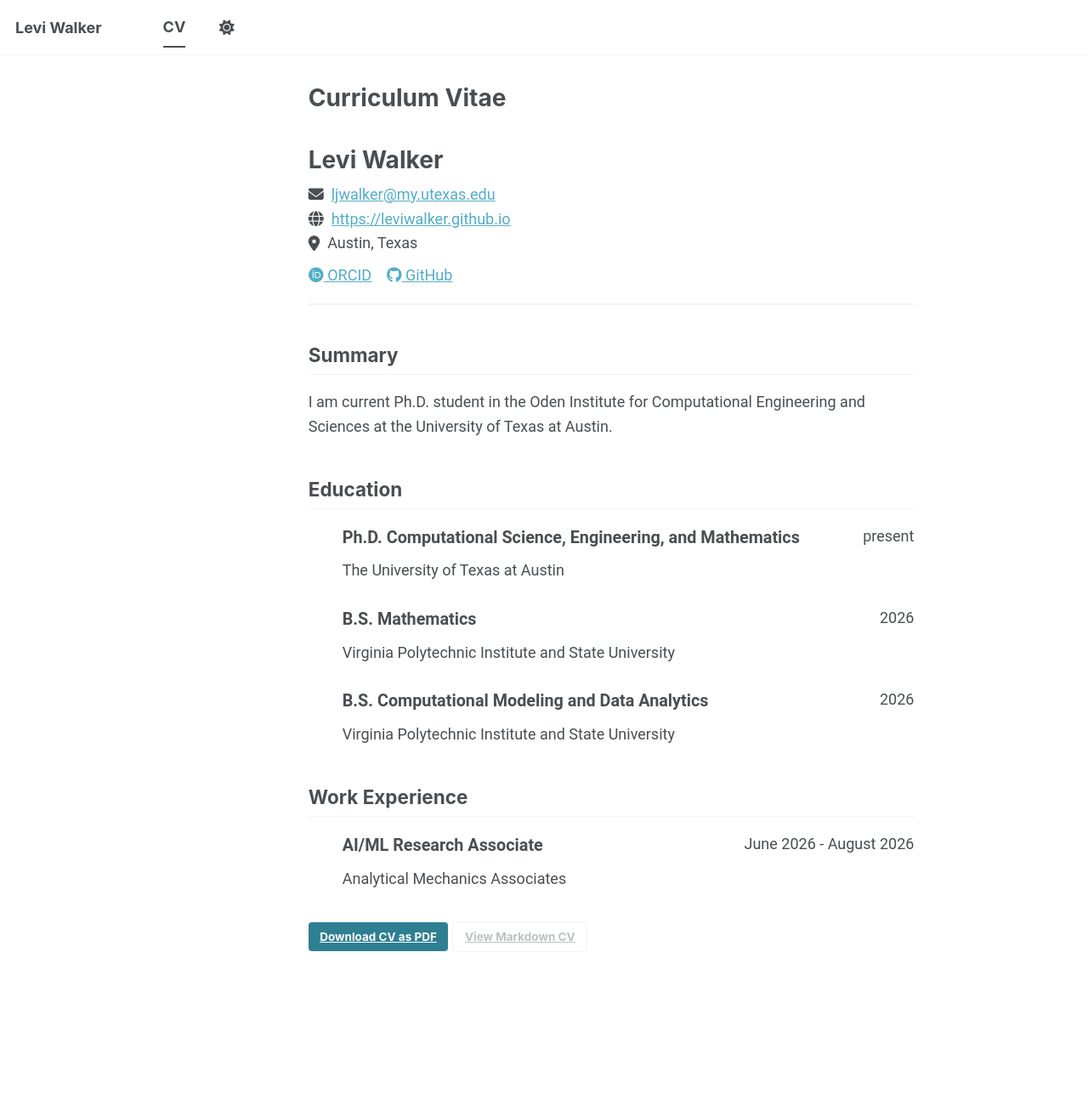
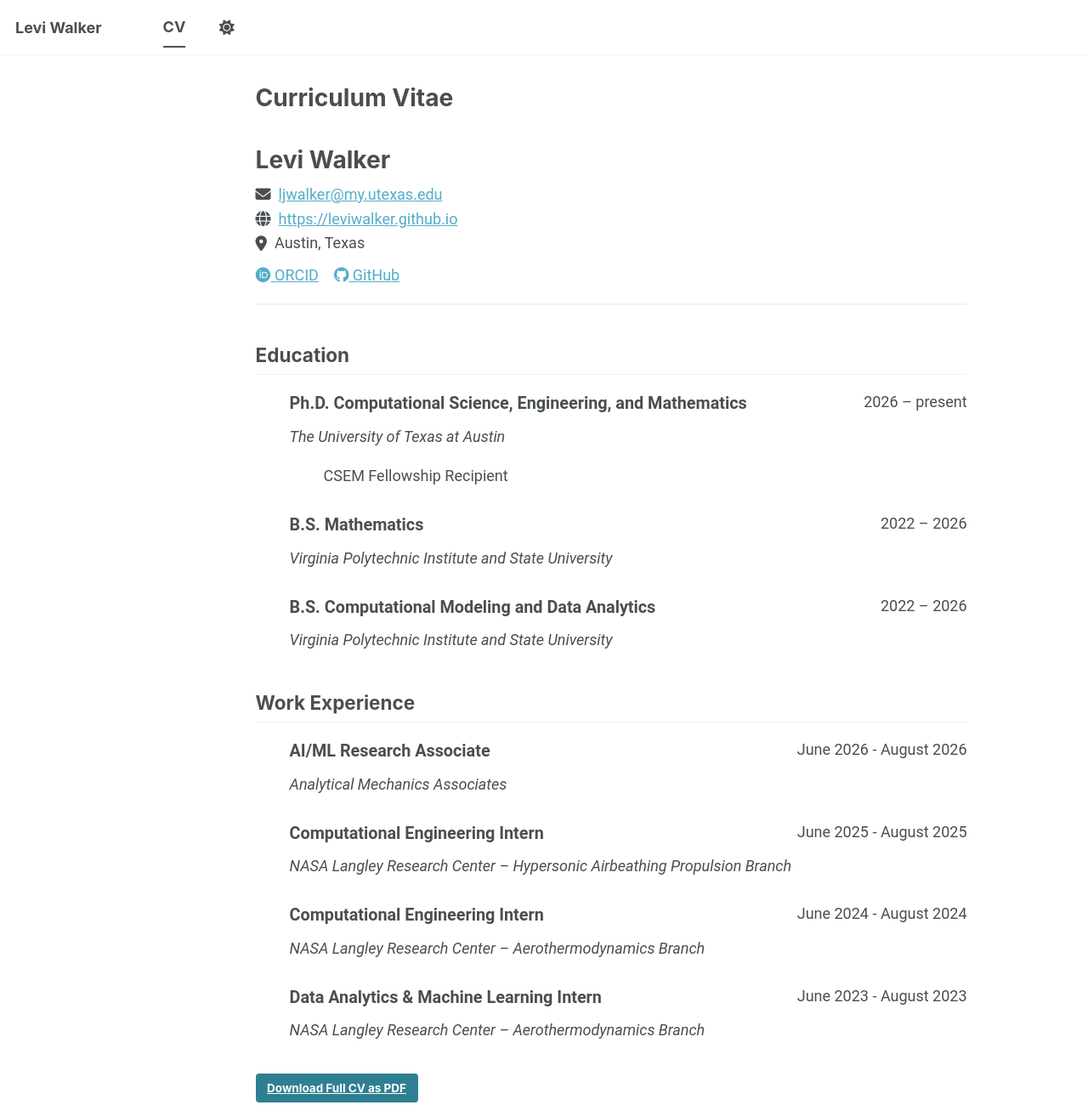
Before and after one commit to LeviWalker/leviwalker.github.io, a Jekyll site: the page built from _pages/cv-json.md, in a window 1280 px wide and 1300 px high. Shown: the whole window at 85% size. Built offline with Jekyll 4.4.1, drawn with Linux system fonts in a browser that asks for light colours; a script bundle is joined from its source files by our own code; library files that are not in the unit come from our copies.

Commit message:
fix some typos and bump up some text

```diff
--- a/_data/cv.json
+++ b/_data/cv.json
@@ -4,7 +4,7 @@
     "#phone": "",
     "website": "https://leviwalker.github.io",
     "email": "ljwalker@my.utexas.edu",
-    "summary": "I am current Ph.D. student in the Oden Institute for Computational Engineering and Sciences at the University of Texas at Austin.",
+    "#summary": "I am a current Ph.D. student in the Oden Institute for Computational Engineering and Sciences at the University of Texas at Austin.",
     "location": {
       "address": "",
       "postalCode": "",
@@ -34,23 +34,52 @@
       "endDate": "August 2026",
       "#summary": "summary",
       "#highlights": ["hi", "hi 2"]
+    },
+    {
+      "company": "NASA Langley Research Center &ndash; Hypersonic Airbeathing Propulsion Branch",
+      "position": "Computational Engineering Intern",
+      "#website": "nasa.gov",
+      "startDate": "June 2025",
+      "endDate": "August 2025",
+      "#summary": "summary",
+      "#highlights": ["hi", "hi 2"]
+    },
+
+    {
+      "company": "NASA Langley Research Center &ndash; Aerothermodynamics Branch",
+      "position": "Computational Engineering Intern",
+      "#website": "nasa.gov",
+      "startDate": "June 2024",
+      "endDate": "August 2024",
+      "#summary": "summary",
+      "#highlights": ["hi", "hi 2"]
+    },
+    {
+      "company": "NASA Langley Research Center &ndash; Aerothermodynamics Branch",
+      "position": "Data Analytics &amp; Machine Learning Intern",
+      "website": "nasa.gov",
+      "startDate": "June 2023",
+      "endDate": "August 2023",
+      "#summary": "summary",
+      "#highlights": ["hi", "hi 2"]
     }
   ],
   "education": [
     {
       "institution": "The University of Texas at Austin",
       "area": "Ph.D. Computational Science, Engineering, and Mathematics",
-      "studyType": "phd hi ",
+      "studyType": "",
       "startDate": "2026",
-      "endDate": "present",
+      "#endDate": "present",
       "gpa": null,
-      "courses": []
+      "courses": [],
+      "summary": "CSEM Fellowship Recipient"
     },
     {
       "institution": "Virginia Polytechnic Institute and State University",
       "area": "B.S. Mathematics",
       "studyType": "",
-      "startDate": "",
+      "startDate": "2022",
       "endDate": "2026",
       "gpa": null,
       "courses": []
@@ -59,7 +88,7 @@
       "institution": "Virginia Polytechnic Institute and State University",
       "area": "B.S. Computational Modeling and Data Analytics",
       "studyType": "",
-      "startDate": "",
+      "startDate": "2022",
       "endDate": "2026",
       "gpa": null,
       "courses": []
--- a/_includes/cv-template.html
+++ b/_includes/cv-template.html
@@ -10,7 +10,7 @@
 
   @media (min-width: 80em) {
     .archive {
-      width: 70%;
+      width: 80%;
     }
   }
 </style>
@@ -81,16 +81,29 @@
       <li class="cv-item">
         <div class="cv-item-header">
           <div class="cv-item-title">{{ education.area }}</div>
-          <div class="cv-item-date">{{ education.endDate }}</div>
+          <div class="cv-item-date">
+            {% if education.startDate %}
+            {{ education.startDate }} &ndash; {% if education.endDate %} {{ education.endDate }}{% else %}present{% endif %}
+            {% endif %}
+          </div>
         </div>
         <div class="cv-item-content">
-          <div class="cv-item-subtitle">{{ education.institution }}</div>
+          <div class="cv-item-subtitle">
+            <em>{{ education.institution }}</em>
+          </div>
           {% if education.gpa %}
           <div class="cv-item-detail">GPA: {{ education.gpa }}</div>
           {% endif %}
           {% if education.courses.size > 0 %}
           <div class="cv-item-detail">
             <strong>Courses:</strong> {{ education.courses | join: ", " }}
+          </div>
+          {% endif %}
+          {% if education.summary %}
+          <div class="cv-item-detail">
+            <p style="margin-left: 40px;">
+              {{ education.summary }}
+            </p>
           </div>
           {% endif %}
         </div>
@@ -112,7 +125,9 @@
           <div class="cv-item-date">{{ work.startDate }}{% if work.endDate %} - {{ work.endDate }}{% endif %}</div>
         </div>
         <div class="cv-item-content">
-          <div class="cv-item-subtitle">{{ work.company }}</div>
+          <div class="cv-item-subtitle">
+            <em>{{ work.company }}</em>
+          </div>
           {% if work.summary %}
           <div class="cv-item-detail">{{ work.summary }}</div>
           {% endif %}
--- a/_pages/cv-json.md
+++ b/_pages/cv-json.md
@@ -12,6 +12,6 @@ redirect_from:
 {% include cv-template.html %}
 
 <div class="cv-download-links">
-  <a href="{{ base_path }}/files/cv.pdf" class="btn btn--primary">Download CV as PDF</a>
-  <a href="{{ base_path }}" class="btn btn--inverse">View Markdown CV</a>
+  <a href="{{ base_path }}/files/cv.pdf" class="btn btn--primary">Download Full CV as PDF</a>
+  <!-- <a href="{{ base_path }}" class="btn btn--inverse">View Markdown CV</a> -->
 </div>
```
Also changed, not shown: _pages/about.md (+23 -4 lines).
